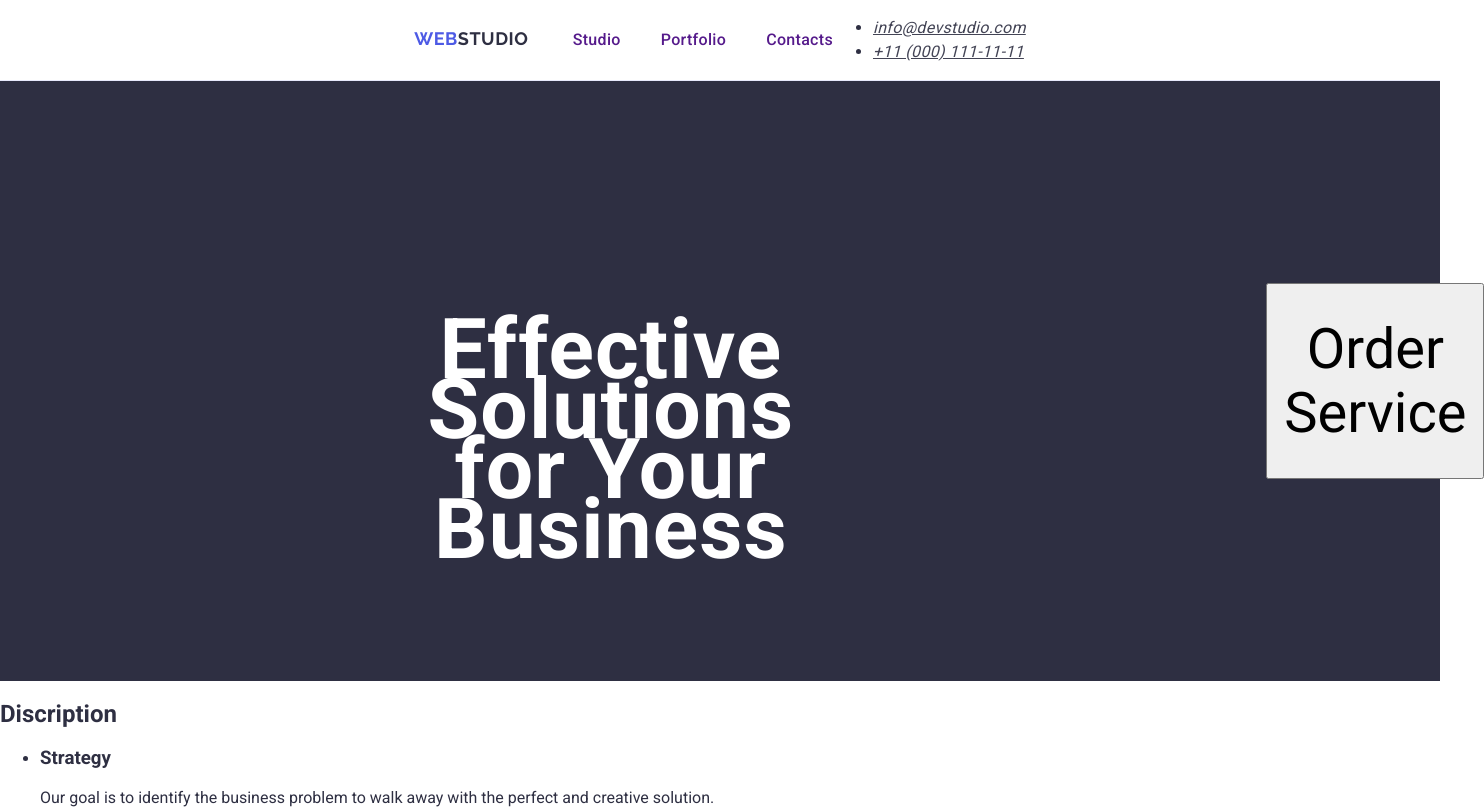
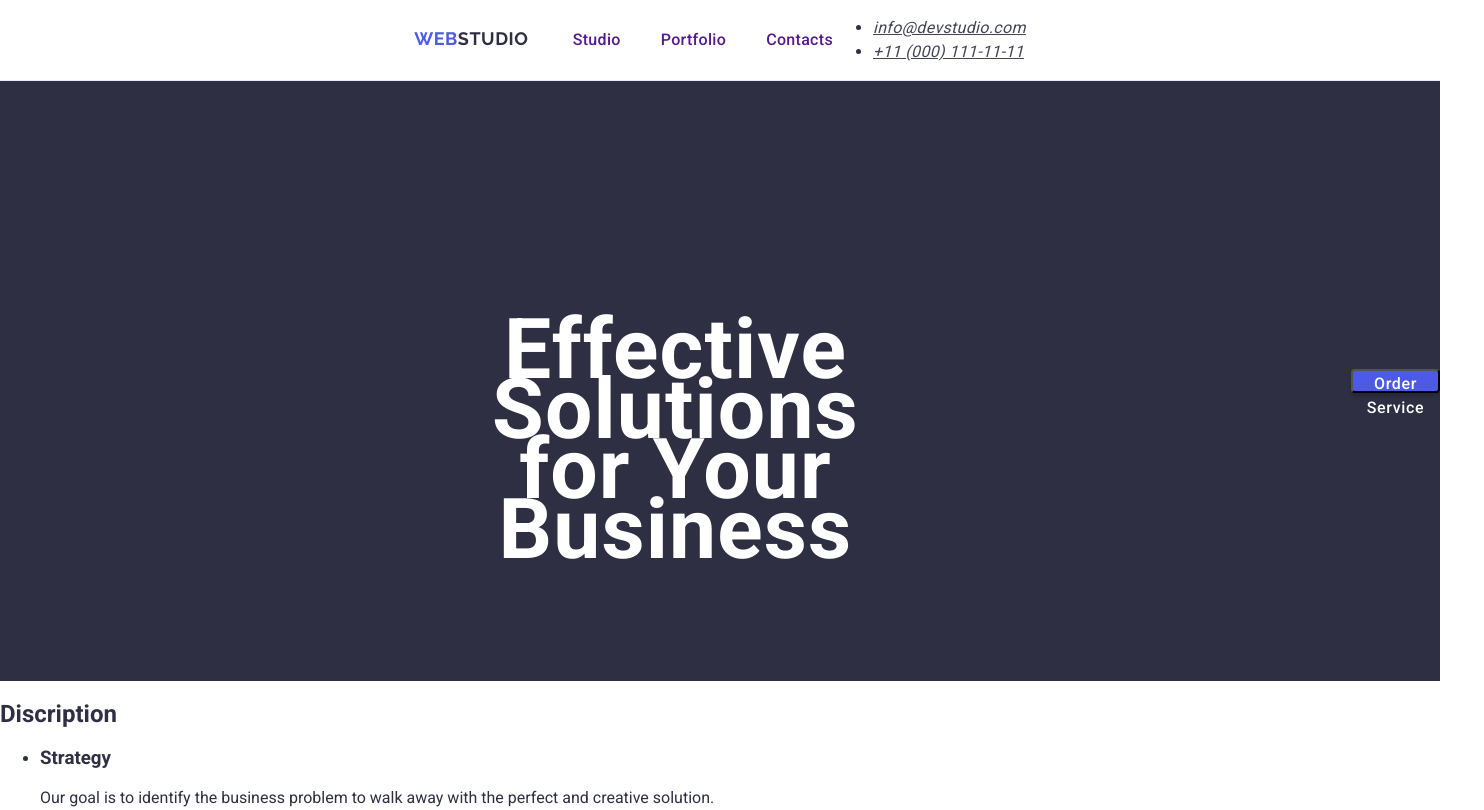
Before and after one commit to Oleg1front/goit-markup-hw-02, a plain HTML site: page index.html in a window 1280 px wide. Shown: the top 810 px of the page, 1484 px wide, since content can reach past the window. Drawn offline with nearby package versions, Linux system fonts and the light colour scheme.

Commit message:
Update styles.css

```diff
--- a/styles/styles.css
+++ b/styles/styles.css
@@ -116,6 +116,20 @@ align-items: center;
     height: 120px;
 }
 .sec1 button{
-    padding: 32px 16px;
+  display: inline;
     margin: auto;
+    border-radius: 4px;
+background: var(--IRIS, #4D5AE5);
+box-shadow: 0px 4px 4px 0px rgba(0, 0, 0, 0.15);
+width: 105px;
+height: 24px;
+color: var(--WHITE, #FFF);
+font-family: Roboto;
+font-size: 16px;
+font-weight: 500;
+line-height: 24px;
+letter-spacing: 0.64px;
+justify-content: center;
+align-items: center;
+cursor: pointer;
 }
```
